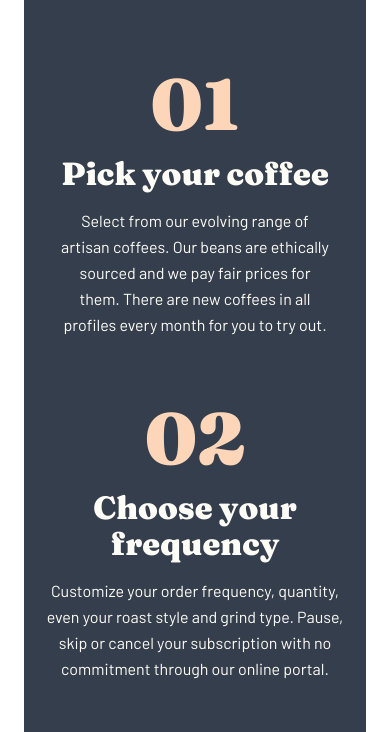
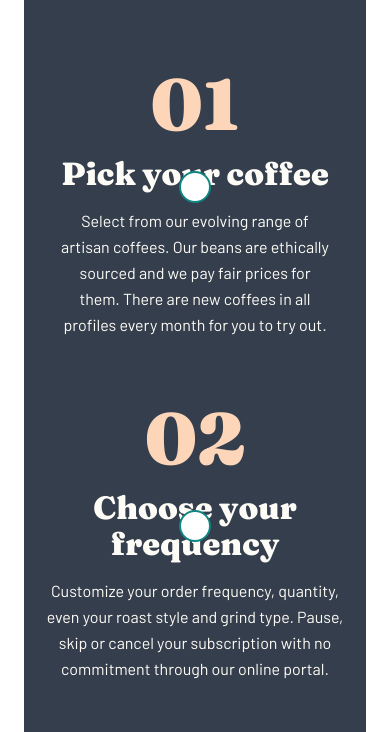
Before and after one commit to SuhasPatnaik/coffeeroasters-subscription-site, a React (Vite) app: page /subscribe in a window 390 px wide. Shown: the part 705-1437 px from the top of the page. Built offline with nearby package versions, Linux system fonts and the light colour scheme.

Commit message:
Steps + WhyChooseUs sections: Desktop responsive

```diff
--- a/src/components/landing/WhyChooseUs.tsx
+++ b/src/components/landing/WhyChooseUs.tsx
@@ -7,7 +7,7 @@ export default function WhyChooseUs() {
         <h1 className="text-h4 font-heading md:text-h3 md:mb-6">
           Why choose us?
         </h1>
-        <p className="text-balance pb-8 md:w-[50vw]">
+        <p className="text-balance pb-8 md:w-[50vw] md:mx-auto">
           A large part of our role is choosing which particular coffees will be
           featured in our range. This means working closely with the best coffee
           growers to give you a more impactful experience on every level.
--- a/src/components/shared/Steps.tsx
+++ b/src/components/shared/Steps.tsx
@@ -17,10 +17,11 @@ export default function Steps({ isDarkTheme }: StepsProps) {
         return (
           <div
             key={index}
-            className={`grid place-items-center text-center gap-y-4 md:place-items-start md:text-left ${
+            className={`grid place-items-center text-center gap-y-4 md:place-items-start md:text-left md:pt-16 ${
               index < 2 && "md:border-t-2 md:border-secondary-accent"
-            }`}
+            } relative`}
           >
+            <span className="absolute h-8 w-8 border-2 border-primary-accent rounded-full transform -translate-y-1/2 bg-white"></span>
             <p className="font-heading text-h1 text-secondary-accent">
               {step.number}
             </p>
```
